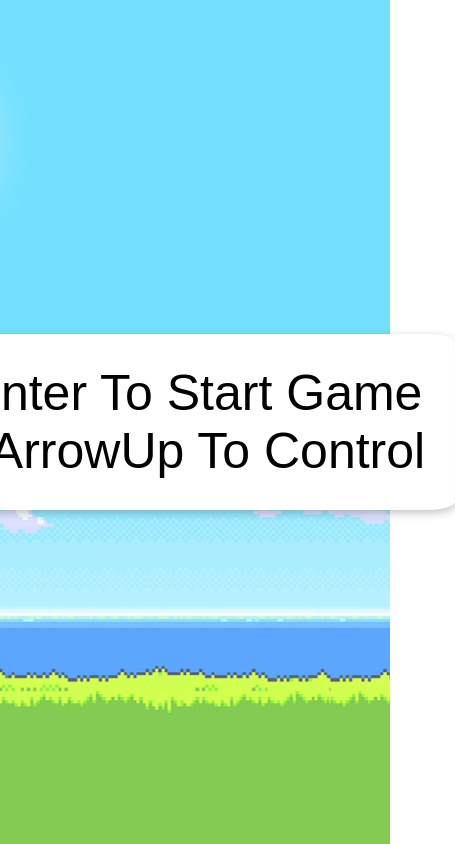
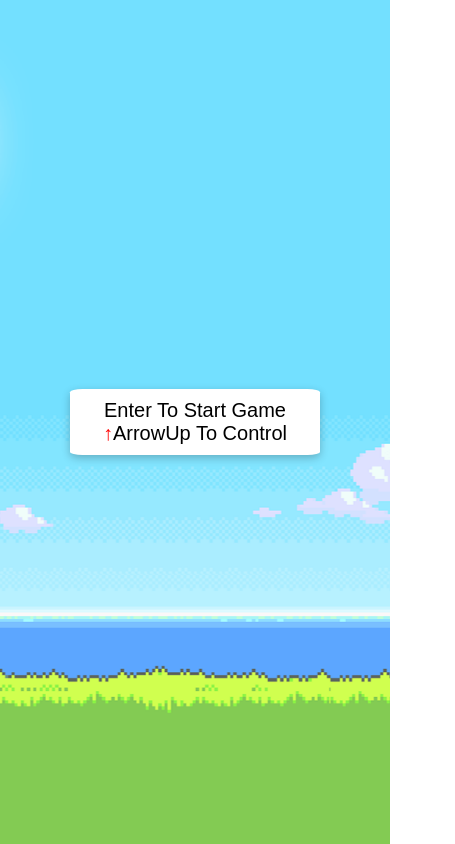
Before and after one commit to day070/Game_burung, a plain HTML site: page index.html in a window 390 px wide. Shown: the whole page, 455 px wide, since content can reach past the window. Drawn offline with Linux system fonts and the light colour scheme.

Commit message:
reponsive repair

```diff
--- a/css/style.css
+++ b/css/style.css
@@ -86,3 +86,18 @@
     width: 14vw;
   }
 }
+
+@media only screen and (max-width: 600px) {
+  .message {
+    font-size: 20px;
+    width: 300px;
+  }
+  .messageStyle {
+    width: 250px;
+    padding: 10px;
+  }
+  .bird {
+    width: 70px;
+    height: 70px;
+  }
+}
```
